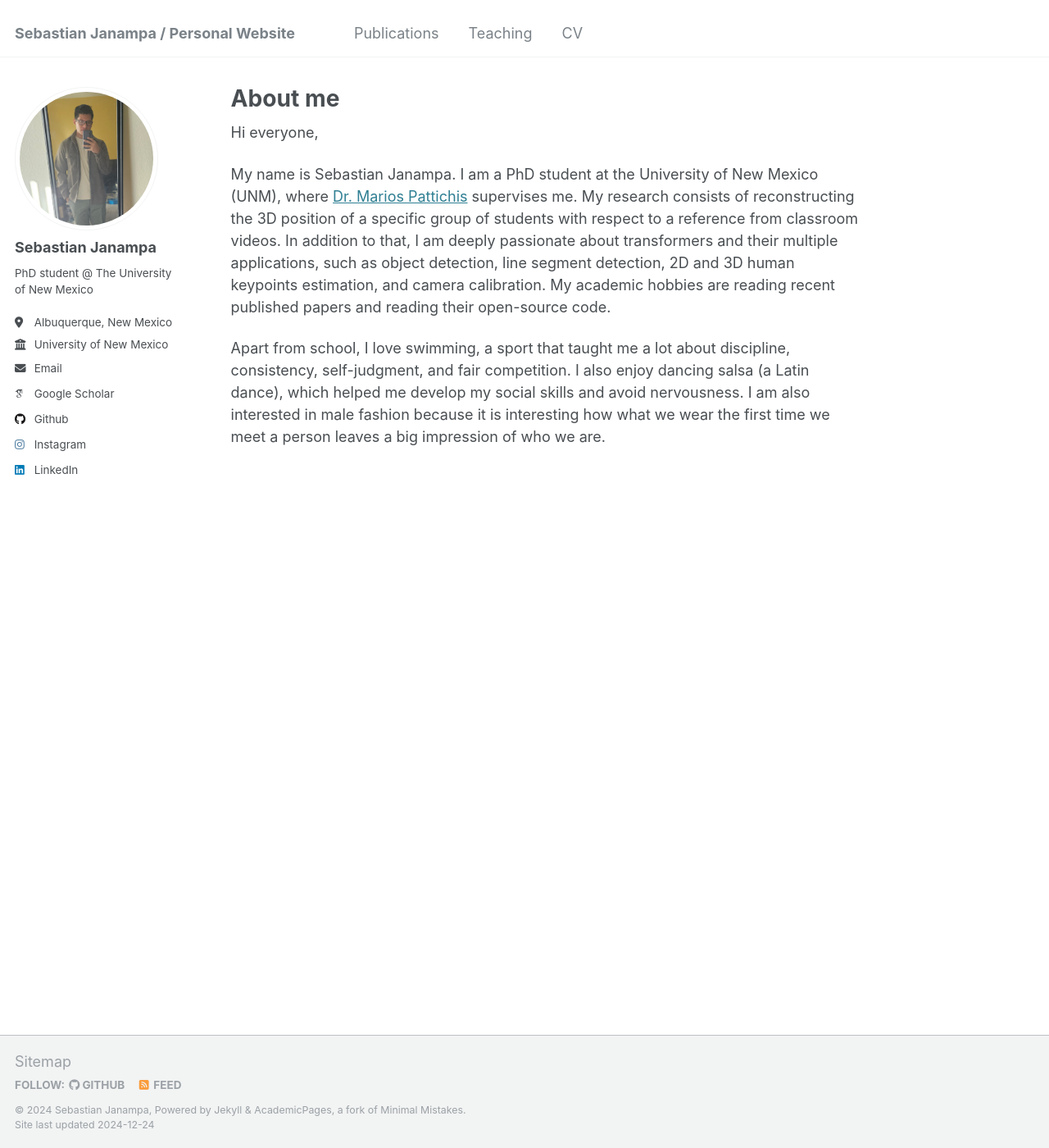
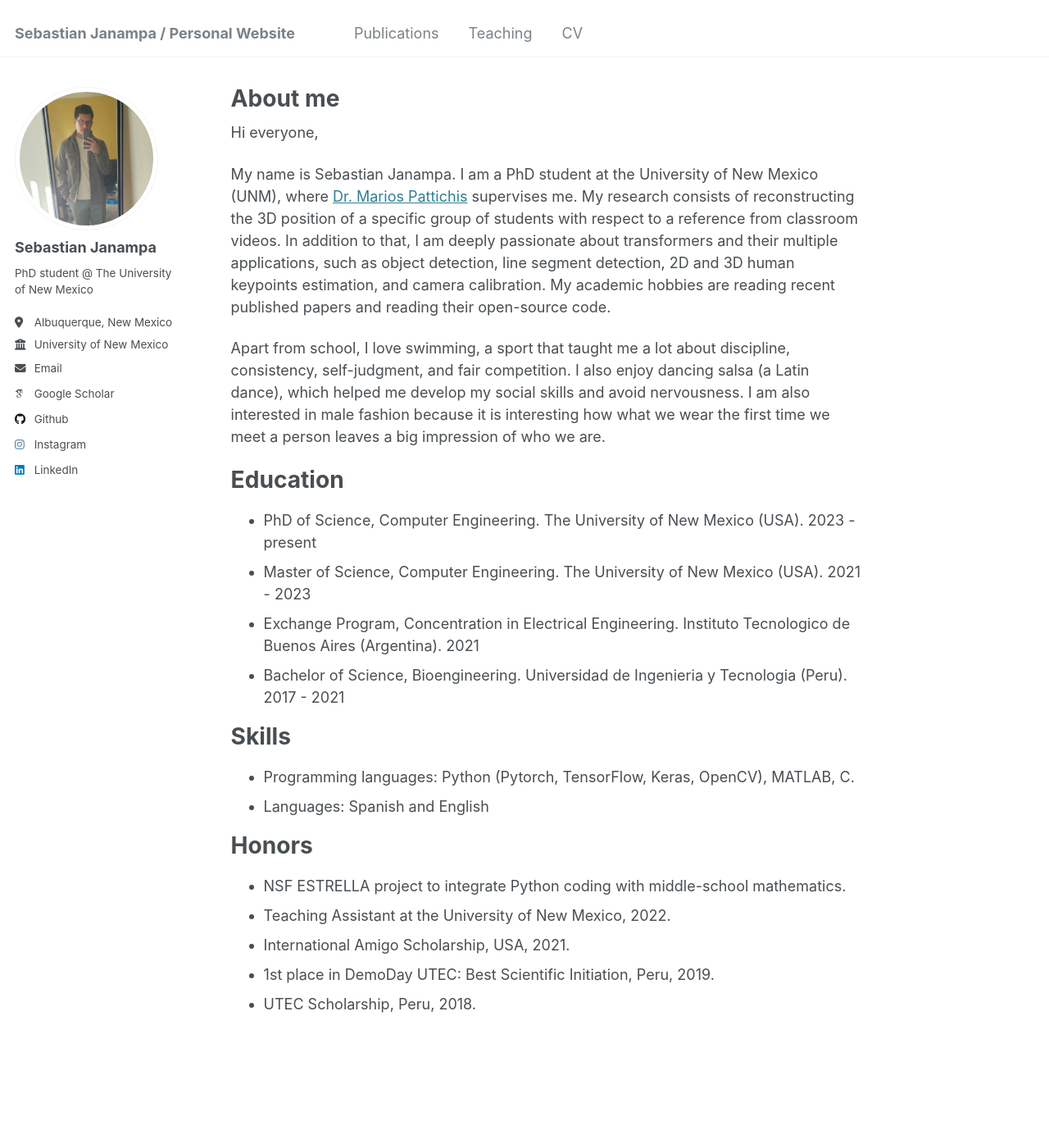
Before and after one commit to SebastianJanampa/SebastianJanampa.github.io, a Jekyll site: the page built from _pages/about.md, in a window 1280 px wide and 1400 px high. Shown: the whole window at 82% size. Built offline with Jekyll 4.4.1, drawn with Linux system fonts in a browser that asks for light colours; some web fonts are replaced.

Commit message:
Update about.md

```diff
--- a/_pages/about.md
+++ b/_pages/about.md
@@ -12,3 +12,23 @@ Hi everyone,
 My name is Sebastian Janampa. I am a PhD student at the University of New Mexico (UNM), where [Dr. Marios Pattichis](https://scholar.google.com/citations?user=QjpKRaAAAAAJ&hl) supervises me. My research consists of reconstructing the 3D position of a specific group of students with respect to a reference from classroom videos. In addition to that, I am deeply passionate about transformers and their multiple applications, such as object detection, line segment detection, 2D and 3D human keypoints estimation, and camera calibration. My academic hobbies are reading recent published papers and reading their open-source code.
 
 Apart from school, I love swimming, a sport that taught me a lot about discipline, consistency, self-judgment, and fair competition. I also enjoy dancing salsa (a Latin dance), which helped me develop my social skills and avoid nervousness. I am also interested in male fashion because it is interesting how what we wear the first time we meet a person leaves a big impression of who we are.
+
+Education
+======
+* PhD of Science, Computer Engineering. The University of New Mexico (USA). 2023 - present
+* Master of Science, Computer Engineering. The University of New Mexico (USA). 2021 - 2023
+* Exchange Program, Concentration in Electrical Engineering. Instituto Tecnologico de Buenos Aires (Argentina). 2021
+* Bachelor of Science, Bioengineering. Universidad de Ingenieria y Tecnologia (Peru). 2017 - 2021
+
+Skills
+======
+* Programming languages: Python (Pytorch, TensorFlow, Keras, OpenCV), MATLAB, C.
+* Languages: Spanish and English
+
+Honors
+======
+* NSF ESTRELLA project to integrate Python coding with middle-school mathematics.
+* Teaching Assistant at the University of New Mexico, 2022.
+* International Amigo Scholarship, USA, 2021.
+* 1st place in DemoDay UTEC: Best Scientific Initiation, Peru, 2019.
+* UTEC Scholarship, Peru, 2018.
```
